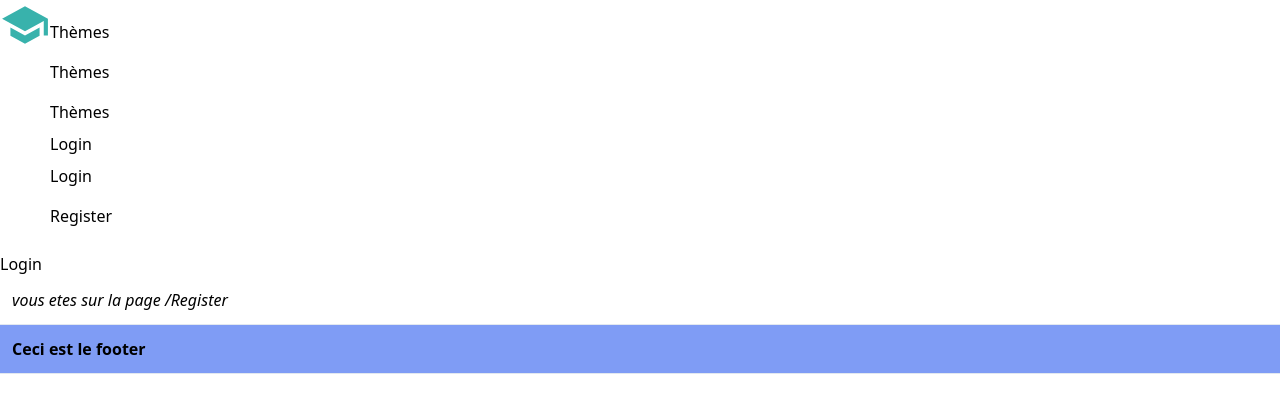
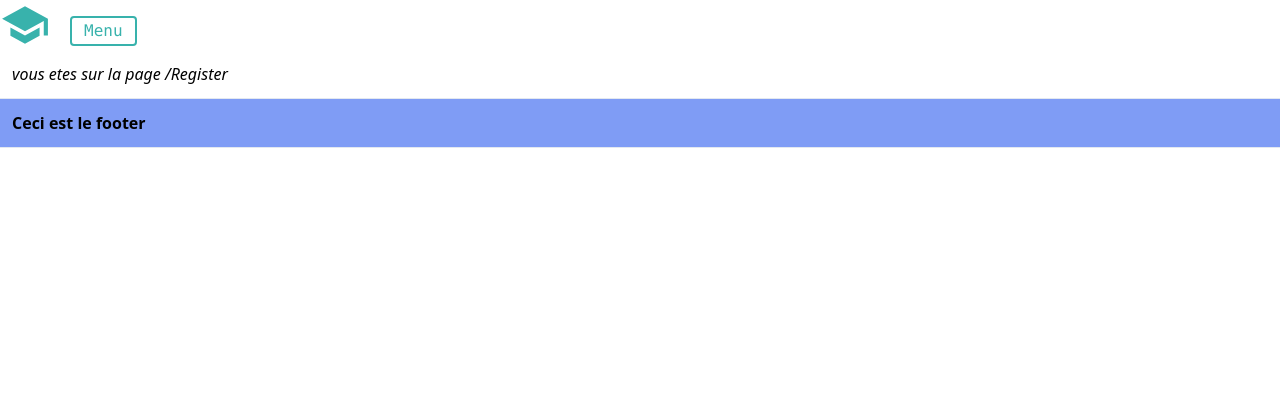
Before and after one commit to WILKmichal/catilina, a React (Create React App) app in the folder frontend/: page /Register in a window 1280 px wide. Shown: the top 412 px of the page. Built offline with nearby package versions, Linux system fonts and the light colour scheme.

Commit message:
odification navbar bouton menu + slideright

```diff
--- a/frontend/src/App.js
+++ b/frontend/src/App.js
@@ -4,7 +4,6 @@ import Home from "./Views/Home"
 import Register from "./Views/Register"
 import NavigationMenu from './Components/NavigationMenu';
 import Footer from "./Components/Footer"
-import LoginSliderRight from "./Components/LoginSliderRight"
 import {
   BrowserRouter as Router,
   Switch,
@@ -17,9 +16,8 @@ function App() {
   return (
     <div>
       <Router>
-        <NavigationMenu className="fix-text-5xl" />
-
-        <LoginSliderRight />
+        <NavigationMenu  />
+        {/* className="fix-text-5xl" */}
         <Switch>
           <Route exact path="/">
             <Home/>
--- /dev/null
+++ b/frontend/src/Components/MenuComponent.js
@@ -0,0 +1,16 @@
+import React from "react";
+import LoginSliderRight from "./LoginSliderRight";
+import RegisterSliderRight from "./RegisterSliderRight";
+
+function MenuComponent() {
+    return (
+        <div>
+            <div><LoginSliderRight /></div>
+            <div><RegisterSliderRight /></div>
+        </div>
+
+    )
+
+}
+
+export default MenuComponent
--- /dev/null
+++ b/frontend/src/Components/MenuSliderRight.js
@@ -0,0 +1,55 @@
+import React, { useState } from "react";
+import MenuComponent from "./MenuComponent"
+import { useTransition, animated } from 'react-spring';
+
+
+
+function MenuSliderRight() {
+    const [showLogin, setShowLogin] = useState(false)
+
+    const maskTransitions = useTransition(showLogin, null, {
+        from: { position: 'absolute', opacity: 0 },
+        enter: { opacity: 1 },
+        leave: { opacity: 0 },
+    })
+
+    const loginTransitions = useTransition(showLogin, null, {
+        from: { opacity: 0, transform: "translateX(100%)" },
+        enter: { opacity: 1, transform: "translateX(0%)" },
+        leave: { opacity: 0, transform: "translateX(100%)" },
+    })
+
+    return (
+        <div>
+            <div className="text-l">
+                <button onClick={() => setShowLogin(!showLogin)}>Menu</button>
+
+            </div>
+            {
+                maskTransitions.map(({ item, key, props }) =>
+                    item && <animated.div
+                        key={key}
+                        style={props}
+                        className="bg-black-t-50 fixed top-0 right-0  h-full w-full z-50"
+                        onClick={() => setShowLogin(false)}>
+                    </animated.div>
+                )
+            }
+
+            {
+                loginTransitions.map(({ item, key, props }) =>
+                    item && <animated.div
+                        key={key}
+                        style={props}
+                        className="fixed bg-white top-0 right-0 w-4/5 h-full z-50 shadow">
+                        <MenuComponent />
+                    </animated.div>
+                )
+            }
+        </div>
+
+
+    )
+}
+
+export default MenuSliderRight
--- a/frontend/src/Components/NavigationMenu.js
+++ b/frontend/src/Components/NavigationMenu.js
@@ -2,40 +2,74 @@ import React from 'react';
 import { Link } from "react-router-dom"
 import SchoolIcon from '@material-ui/icons/School';
 import LoginSliderRight from "./LoginSliderRight";
+import MenuSliderRight from "./MenuSliderRight";
+
+
+
+
+// function NavigationMenu() {
+// const [anchorEl, setAnchorEl] = React.useState(null);
+
+//   const handleClick = (event) => {
+//     setAnchorEl(event.currentTarget);
+//   };
+
+//   const handleClose = () => {
+//     setAnchorEl(null);
+//   }
+//   return (
+
+//     <div>
+//       <div className="">
+//            <span className="text-teal-500"> <Link to="/">
+//             {/* pour les icones https://heroicons.dev */}
+
+//             <SchoolIcon style={{ fontSize: '50px' }} ></SchoolIcon></Link></span>
+//         </div>
+//       <Button aria-controls="simple-menu" aria-haspopup="true" onClick={handleClick}><LoginSliderRight />
+//        Menu
+//       </Button>
+//       <Menu
+//         id="simple-menu"
+//         anchorEl={anchorEl}
+//         keepMounted
+//         open={Boolean(anchorEl)}
+//         onClose={handleClose}
+//       >
+//         <MenuItem onClick={handleClose}>Profile</MenuItem>
+//         <MenuItem onClick={handleClose}>My account</MenuItem>
+//         <MenuItem onClick={handleClose}>Logout</MenuItem>
+//       </Menu>
+//     </div>
+//   );
+// }
+
+// export default NavigationMenu;
 
 
 function NavigationMenu() {
   return (
 
     <nav className="justify-around">
-      <div className="block  sticky menu w-full md:flex ">
+      <div className="display: inline-flex menu w-full md:flex ">
         <div className="">
           <span className="text-teal-500"> <Link to="/">
             {/* pour les icones https://heroicons.dev */}
 
             <SchoolIcon style={{ fontSize: '50px' }} ></SchoolIcon></Link></span>
         </div>
-        <div className="mt-3">
+        <div className="	display: inline-flex px-5 mt-3 rounded  mr-2">
+        <button class="bg-white text-teal-500  font-mono my-1 px-3 border-2 border-teal-500 rounded ">
+  <MenuSliderRight />
+</button>
 
-          <div href="#responsive-header"
-            className="block sticky justify-center hover:text-white py-2 rounded hover:bg-blue-700 mr-2 ">
-            Thèmes
-                </div>
-          <div href="#responsive-header"
-            className="block sticky justify-center hover:text-white py-2 rounded hover:bg-blue-700 mr-2">
-            Thèmes
-                </div>
-          <div href="#responsive-header"
-            className="block sticky justify-center hover:text-white py-2 rounded hover:bg-blue-700 mr-2">
-            Thèmes
-                </div>
+          <div>
 
-          <div className="float-left mb-4 md:float-right">
-          <LoginSliderRight />
-            <div className="block sticky justify-center py-2"><Link to="/Login" className="hover:text-white py-2 rounded hover:bg-blue-700 mr-2">Login</Link></div>
-            <div className="block sticky justify-center py-2"> <Link to="/Register" className="hover:text-white4 py-2 rounded hover:bg-blue-700 mr-2">Register</Link></div>
+            {/* <div className="block sticky justify-center py-2"><Link to="/Login" >Login</Link></div>
+              <div className="block sticky justify-center py-2"> <Link to="/Register" className="hover:text-white4 py-2 rounded hover:bg-blue-700 mr-2">Register</Link></div> */}
           </div>
         </div>
+
       </div>
     </nav>
   );
--- /dev/null
+++ b/frontend/src/Components/RegisterComponent.js
@@ -0,0 +1,42 @@
+import React from "react";
+
+function Register() {
+    return (
+        <div className="p-4">
+            <form className="w-full max-w-sm">
+                <div className="md:flex md:items-center mb-6">
+                    <div className="md:w-1/3">
+                        <label class="block text-gray-500 font-bold md:text-right mb-1 md:mb-0 pr-4" for="inline-full-name">Full-Name</label>
+                    </div>
+                    <div className="md:w-2/3">
+                        <input className="bg-gray-200 appearance-none border-2 border-gray-200 rounded w-full py-2 px-4 text-gray-700 leading-tight focus:outline-none focus:bg-white focus:border-purple-500" id="inline-full-name" type="text" placeholder="Name" />
+                    </div>
+                </div>
+                <div class="md:flex md:items-center mb-6">
+                    <div class="md:w-1/3">
+                        <label class="block text-gray-500 font-bold md:text-right mb-1 md:mb-0 pr-4" for="inline-email">Email</label>
+                    </div>
+                    <div class="md:w-2/3">
+                        <input class="bg-gray-200 appearance-none border-2 border-gray-200 rounded w-full py-2 px-4 text-gray-700 leading-tight focus:outline-none focus:bg-white focus:border-purple-500" id="inline-email" type="email" placeholder="Email" />
+                    </div>
+                </div>
+                <div class="md:flex md:items-center mb-6">
+                    <div class="md:w-1/3">
+                        <label class="block text-gray-500 font-bold md:text-right mb-1 md:mb-0 pr-4" for="inline-password">Password</label>
+                    </div>
+                    <div class="md:w-2/3">
+                        <input class="bg-gray-200 appearance-none border-2 border-gray-200 rounded w-full py-2 px-4 text-gray-700 leading-tight focus:outline-none focus:bg-white focus:border-purple-500" id="inline-password" type="password" placeholder="******************" />
+                    </div>
+                </div>
+                <div class="md:flex md:items-center">
+                    <div class="md:w-1/3"></div>
+                    <div class="md:w-2/3">
+                        <button class="shadow bg-purple-500 hover:bg-purple-400 focus:shadow-outline focus:outline-none text-white font-bold py-2 px-4 rounded" type="button">Register</button>
+                    </div>
+                </div>
+            </form>
+        </div>
+    )
+}
+
+export default Register
--- /dev/null
+++ b/frontend/src/Components/RegisterSliderRight.js
@@ -0,0 +1,54 @@
+import React, { useState } from "react";
+import RegisterComponent from "./RegisterComponent"
+import { useTransition, animated } from 'react-spring';
+
+
+function RegisterSliderRight() {
+    const [showLogin, setShowLogin] = useState(false)
+
+    const maskTransitions = useTransition(showLogin, null, {
+        from: { position: 'absolute', opacity: 0 },
+        enter: { opacity: 1 },
+        leave: { opacity: 0 },
+    })
+
+    const loginTransitions = useTransition(showLogin, null, {
+        from: { opacity: 0, transform: "translateX(100%)" },
+        enter: { opacity: 1, transform: "translateX(0%)" },
+        leave: { opacity: 0, transform: "translateX(100%)" },
+    })
+
+    return (
+        <div>
+            <div className="text-l">
+                <button onClick={() => setShowLogin(!showLogin)}>Register</button>
+
+            </div>
+            {
+                maskTransitions.map(({ item, key, props }) =>
+                    item && <animated.div
+                        key={key}
+                        style={props}
+                        className="bg-black-t-50 fixed top-0 right-0  h-full w-full z-50"
+                        onClick={() => setShowLogin(false)}>
+                    </animated.div>
+                )
+            }
+
+            {
+                loginTransitions.map(({ item, key, props }) =>
+                    item && <animated.div
+                        key={key}
+                        style={props}
+                        className="fixed bg-white top-0 right-0 w-4/5 h-full z-50 shadow">
+                        <RegisterComponent />
+                    </animated.div>
+                )
+            }
+        </div>
+
+
+    )
+}
+
+export default RegisterSliderRight
--- a/frontend/src/Views/Home.js
+++ b/frontend/src/Views/Home.js
@@ -4,7 +4,7 @@ import LandingPage from "../Components/LandingPage"
 
 function Home(){
     return(
-        <div>
+        <div >
             <LandingPage />
             <ListeAleatoireConcours />
         </div>
```
